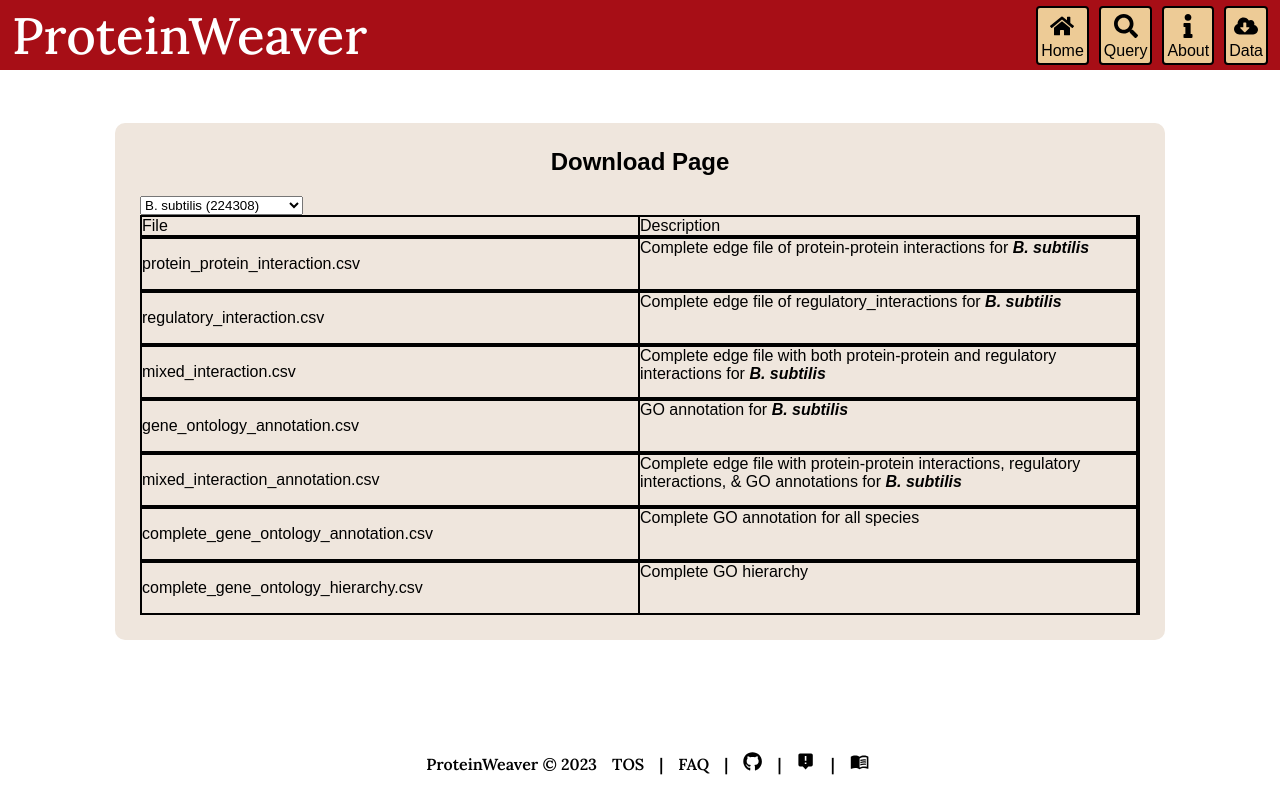
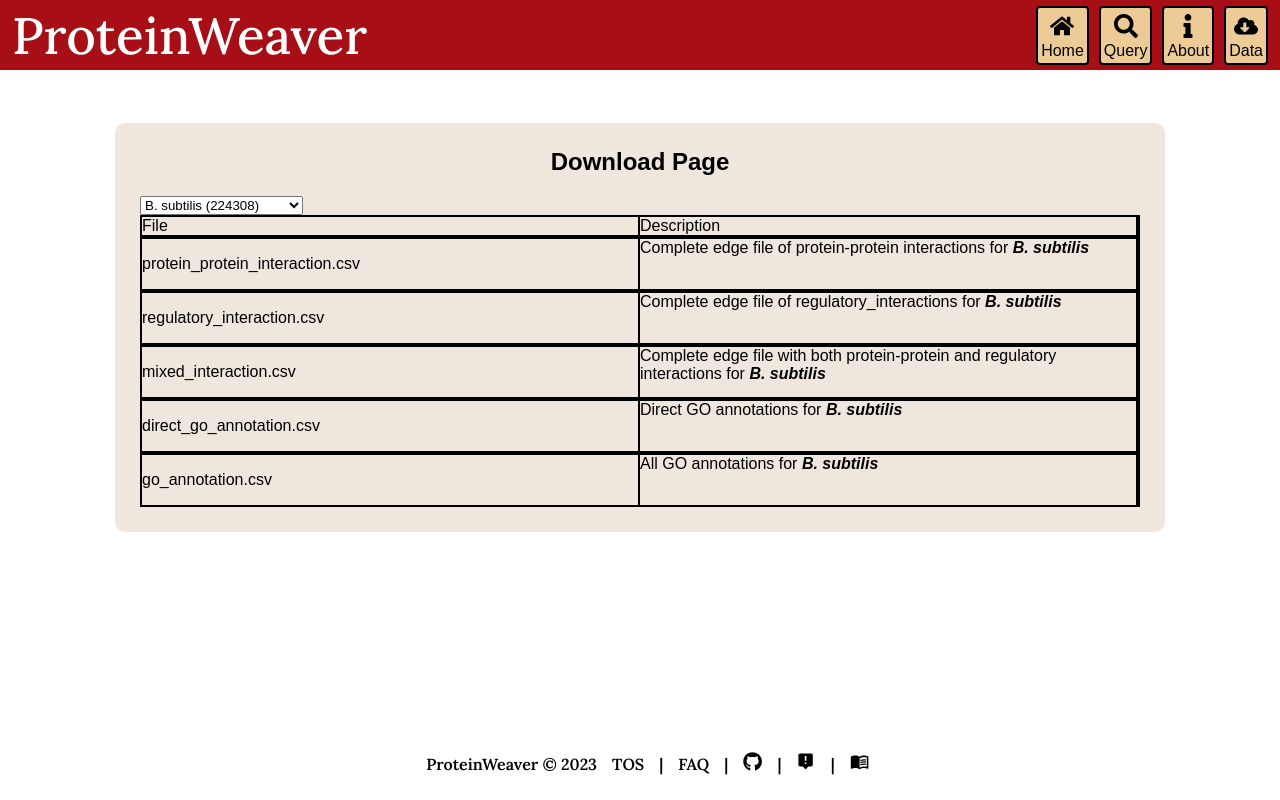
Before and after one commit to Reed-CompBio/protein-weaver, a React (Vite) app in the folder client/: page /download in a window 1280 px wide. Built offline with nearby package versions, Linux system fonts and the light colour scheme.

Commit message:
Formatting updates
Update data-version.md: typos in data tables for C. elegans and D. rerio

Update DownloadPage.jsx: rearrange downloads page

```diff
--- a/client/src/pages/DownloadPage.jsx
+++ b/client/src/pages/DownloadPage.jsx
@@ -106,11 +106,11 @@ export default function Download() {
                             <div className="download-table-row">
                                 <div className="download-table-column">
                                     <p onClick={handleDownload}>
-                                        gene_ontology_annotation.csv
+                                        direct_go_annotation.csv
                                     </p>
                                 </div>
                                 <div className="download-table-column">
-                                    GO annotation for{" "}
+                                    Direct GO annotations for{" "}
                                     <strong>
                                         <em>{species}</em>
                                     </strong>
@@ -119,18 +119,17 @@ export default function Download() {
                             <div className="download-table-row">
                                 <div className="download-table-column">
                                     <p onClick={handleDownload}>
-                                        mixed_interaction_annotation.csv
+                                        go_annotation.csv
                                     </p>
                                 </div>
                                 <div className="download-table-column">
-                                    Complete edge file with protein-protein interactions,
-                                    regulatory interactions, & GO annotations for{" "}
+                                    All GO annotations for{" "}
                                     <strong>
                                         <em>{species}</em>
                                     </strong>
                                 </div>
                             </div>
-                            <div className="download-table-row">
+                            {/* <div className="download-table-row">
                                 <div className="download-table-column">
                                     <p onClick={handleDownload}>
                                         complete_gene_ontology_annotation.csv
@@ -140,8 +139,12 @@ export default function Download() {
                                     Complete GO annotation for all
                                     species
                                 </div>
-                            </div>
-                            <div className="download-table-row">
+                            </div> */}
+                            {/*
+                            Provide link to GO hierarchy download:
+                            https://geneontology.org/docs/download-ontology/
+                             */}
+                            {/* <div className="download-table-row">
                                 <div className="download-table-column">
                                     <p onClick={handleDownload}>
                                         complete_gene_ontology_hierarchy.csv
@@ -150,7 +153,7 @@ export default function Download() {
                                 <div className="download-table-column">
                                     Complete GO hierarchy
                                 </div>
-                            </div>
+                            </div> */}
                         </div>
                     </div>
                 </div>
```
Also changed, not shown: 1 other file (tests, documents, lock files or other folders).
